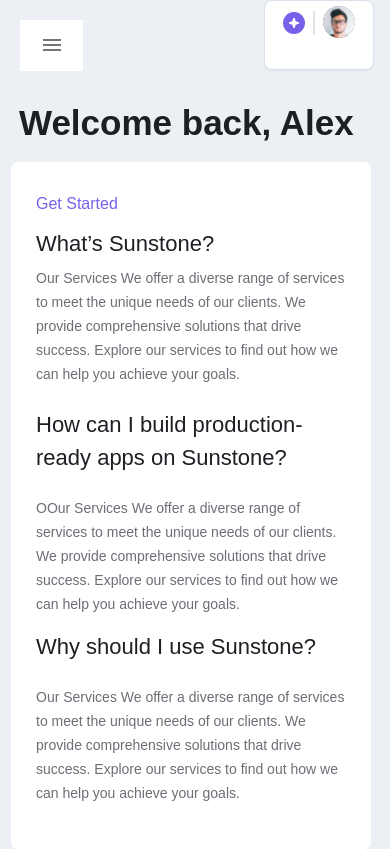
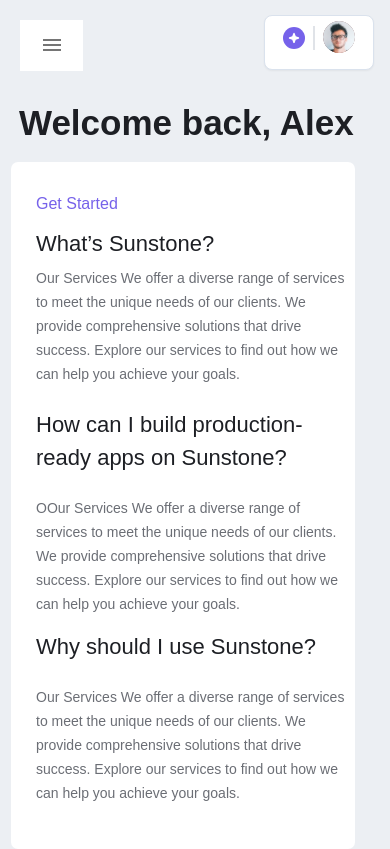
Before and after one commit to nimra-ali/SunStonePage, a React (Create React App) app: page / in a window 390 px wide. Built offline with nearby package versions, Linux system fonts and the light colour scheme.

Commit message:
first commit

```diff
--- a/src/Component/Assets/Style/Contentbox.css
+++ b/src/Component/Assets/Style/Contentbox.css
@@ -137,7 +137,7 @@
     }
     .main-content{
         margin-left: 11px;
-    width: 360px;
+    width: 344px;
     margin-top: -8px;
 
     }
--- a/src/Component/Assets/Style/Navbar.css
+++ b/src/Component/Assets/Style/Navbar.css
@@ -22,7 +22,7 @@
 .dropdown-div{
     /* border: 1px solid black; */
     margin-left: 84%;
-    /* margin-top: 10px; */
+    margin-top: 15px;
 }
 
 .user-style{
--- a/src/Component/Assets/Style/Sidebar.css
+++ b/src/Component/Assets/Style/Sidebar.css
@@ -18,7 +18,7 @@
     /* padding-bottom: 20px.; */
     width: 200px;
     height: 200px;
-    margin-top: 190%;
+    margin-top: 134%;
     /* margin-left: 12px; */
     border-radius: 20px;
     background-color: #fff;
```
